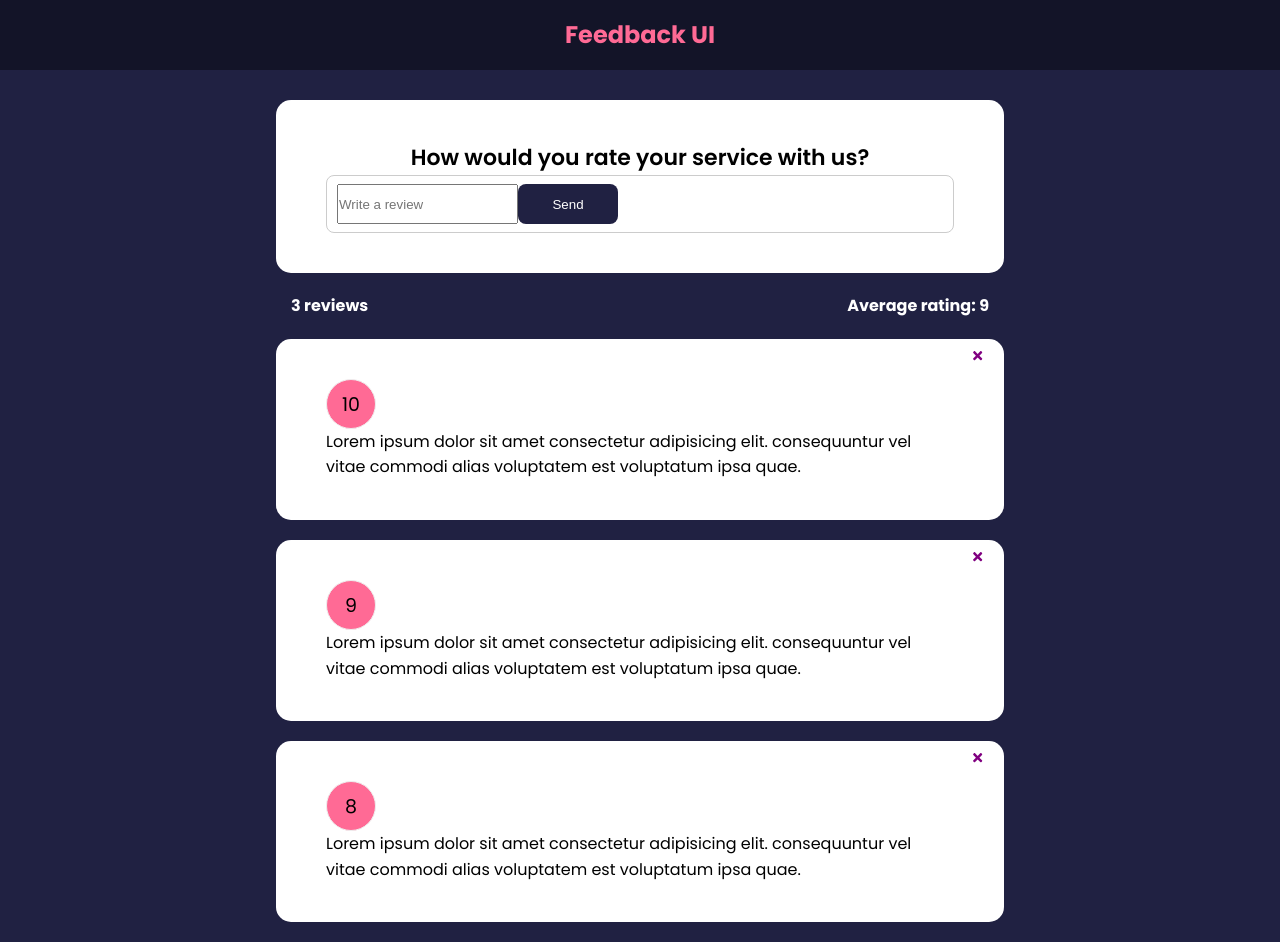
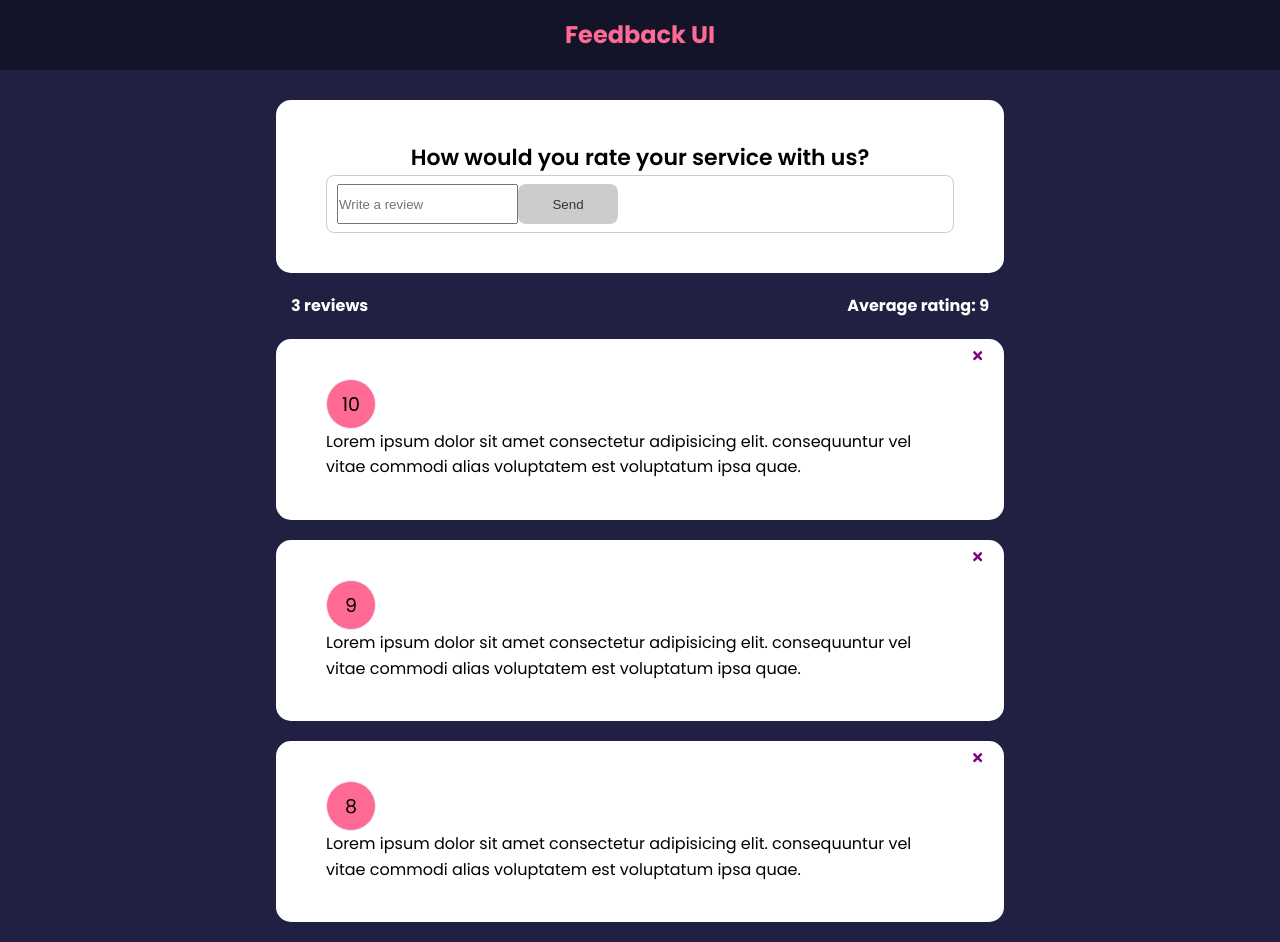
Before and after one commit to EvaGurtovaia/feedback-app, a React (Create React App) app: page / in a window 1280 px wide. Built offline with nearby package versions, Linux system fonts and the light colour scheme.

Commit message:
Length validation for adding a new feedback is done

```diff
--- a/src/components/FeedbackForm.css
+++ b/src/components/FeedbackForm.css
@@ -4,4 +4,10 @@
     border: 1px solid #ccc;
     padding: 8px 10px;
     border-radius: 8px;
-  }
+}
+
+.message {
+    padding-top: 10px;
+    text-align: center;
+    color: rebeccapurple;
+}
--- a/src/components/FeedbackForm.js
+++ b/src/components/FeedbackForm.js
@@ -5,10 +5,20 @@
 
 const FeedbackForm = () => {
     const [newFeedback, setNewFeedback] = useState("");
-    const [btnDisabled, setBtnDisabled] = useState("true");
+    const [btnDisabled, setBtnDisabled] = useState(true);
     const [message, setMessage] = useState("");
 
     const handleTextChange = (e) => {
+        if (newFeedback === "") {
+            setBtnDisabled(true);
+            setMessage(null);
+        } else if (newFeedback !== "" && newFeedback.trim().length <= 10) {
+            setBtnDisabled(true);
+            setMessage("Feedback must be at least 10 characters");
+        } else {
+            setBtnDisabled(false);
+            setMessage(null);
+        }
         setNewFeedback(e.target.value);
     };
 
@@ -23,8 +33,11 @@
                         placeholder="Write a review"
                         value={newFeedback}
                     ></input>
-                    <Button type="submit">Send</Button>
+                    <Button type="submit" isDisabled={btnDisabled}>
+                        Send
+                    </Button>
                 </div>
+                {message && <div className="message">{message}</div>}
             </form>
         </Card>
     );
```
